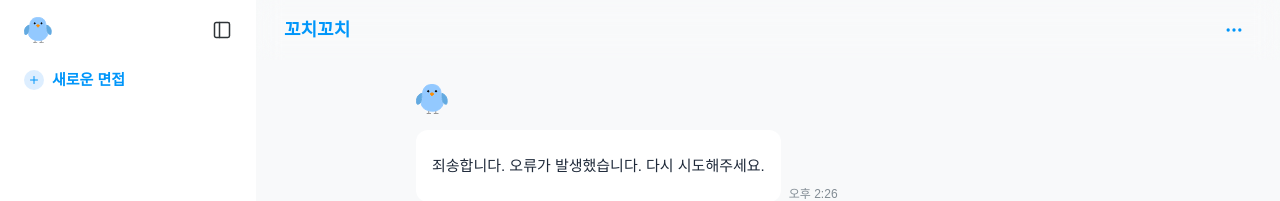
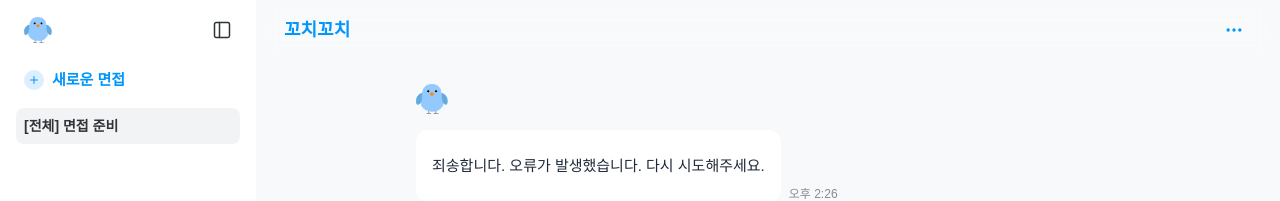
Before and after one commit to hxezu/kkochi-kkochi, a Next.js app: page /chat/1 in a window 1280 px wide. Shown: the top 201 px of the page. Built offline with nearby package versions, Linux system fonts and the light colour scheme; no server answers; a web font is replaced by a local one.

Commit message:
feat: 세션 제목 수정 및 채팅 리스트 실시간 반영 기능 추가

```diff
--- a/src/components/Chatroom/ChatSection.tsx
+++ b/src/components/Chatroom/ChatSection.tsx
@@ -5,32 +5,40 @@ import { ChatMessage } from "@/types/chat";
 import ChatMessageList from "./ChatMessageList";
 import ChatInput from "./ChatInput";
 import { useChatApi } from "@/hooks/useChatApi";
+import { useChatStore } from "@/stores/useChatStore";
 
 interface ChatSectionProps {
   sessionId: string;
   category: string;
-  messages: ChatMessage[];
-  addMessage: (sessionId: string, message: ChatMessage) => void;
 }
 
-export default function ChatSection({
-  sessionId,
-  category,
-  messages,
-  addMessage,
-}: ChatSectionProps) {
+export default function ChatSection({ sessionId, category }: ChatSectionProps) {
   const [input, setInput] = useState("");
   const [loading, setLoading] = useState(false);
   const [keyboardOffset, setKeyboardOffset] = useState(0);
   const scrollRef = useRef<HTMLDivElement>(null);
   const { sendMessage: sendApiMessage } = useChatApi();
-  const initialLoadRef = useRef(false);
 
-  // 초기 메시지 로드
+  const hasLoadedInitialMessage = useRef(false);
+  const { sessions, addMessage } = useChatStore();
+  const messages = sessions[sessionId]?.messages || [];
+
+  const [isHydrated, setIsHydrated] = useState(false);
+
+  useEffect(() => {
+    const unsub = useChatStore.persist.onFinishHydration(() => {
+      setIsHydrated(true);
+    });
+    setIsHydrated(useChatStore.persist.hasHydrated());
+    return () => unsub();
+  }, []);
+
   useEffect(() => {
     const loadInitialMessage = async () => {
-      if (messages.length === 0 && !initialLoadRef.current) {
-        initialLoadRef.current = true;
+      if (!isHydrated) return; // 아직 복원 전이면 실행 X
+      if (hasLoadedInitialMessage.current || messages.length > 0) return;
+
+      hasLoadedInitialMessage.current = true;
       setLoading(true);
 
       try {
@@ -50,22 +58,27 @@ export default function ChatSection({
         addMessage(sessionId, assistantMsg);
       } catch (error) {
         console.error("Failed to fetch initial message:", error);
-          const errorMsg: ChatMessage = {
+        addMessage(sessionId, {
           id: crypto.randomUUID(),
           role: "assistant",
           text: "죄송합니다. 오류가 발생했습니다. 다시 시도해주세요.",
           timestamp: Date.now(),
           category,
-          };
-          addMessage(sessionId, errorMsg);
+        });
       } finally {
         setLoading(false);
-        }
       }
     };
 
     loadInitialMessage();
-  }, [sessionId, messages.length, category, addMessage, sendApiMessage]);
+  }, [
+    isHydrated,
+    sessionId,
+    category,
+    messages.length,
+    addMessage,
+    sendApiMessage,
+  ]);
 
   useEffect(() => {
     scrollRef.current?.scrollTo({
@@ -74,6 +87,7 @@ export default function ChatSection({
     });
   }, [messages]);
 
+  // 키보드 높이 감지
   useEffect(() => {
     if (typeof window === "undefined" || !window.visualViewport) return;
 
@@ -106,6 +120,7 @@ export default function ChatSection({
     };
   }, []);
 
+  // Safe area 설정
   useEffect(() => {
     if (typeof window === "undefined") return;
     const safeArea = window
@@ -145,14 +160,13 @@ export default function ChatSection({
       addMessage(sessionId, botMsg);
     } catch (error) {
       console.error("Failed to send message:", error);
-      const errorMsg: ChatMessage = {
+      addMessage(sessionId, {
         id: crypto.randomUUID(),
         role: "assistant",
         text: "죄송합니다. 오류가 발생했습니다. 다시 시도해주세요.",
         timestamp: Date.now(),
         category,
-      };
-      addMessage(sessionId, errorMsg);
+      });
     } finally {
       setLoading(false);
     }
--- a/src/components/Sidebar/ChatListItem.tsx
+++ b/src/components/Sidebar/ChatListItem.tsx
@@ -3,30 +3,33 @@
 import { useEffect, useRef, useState } from "react";
 import { Ellipsis } from "lucide-react";
 import type { ChatMessage } from "@/types/chat";
-import type { Message } from "@/types/message";
 import SidebarDropdown from "./SidebarDropdown";
 
 interface ChatListItemProps {
   id: string;
-  msgs: ChatMessage[] | Message[];
+  title: string;
+  msgs: ChatMessage[];
   selected: boolean;
   onSelect: () => void;
-  onDelete?: (id: string) => void;
+  onDelete: (id: string) => void;
+  onRename: (id: string, newTitle: string) => void;
 }
 
 export default function ChatListItem({
   id,
-  msgs,
+  title,
   selected,
   onSelect,
   onDelete,
+  onRename,
 }: ChatListItemProps) {
   const [hovered, setHovered] = useState(false);
   const [menuOpen, setMenuOpen] = useState(false);
+  const [editing, setEditing] = useState(false);
+  const [newTitle, setNewTitle] = useState(title);
+  const inputRef = useRef<HTMLInputElement>(null);
   const menuRef = useRef<HTMLDivElement>(null);
   const btnRef = useRef<HTMLButtonElement>(null);
-
-  const previewText = msgs?.[0]?.text?.trim() ?? "내용이 없습니다";
 
   useEffect(() => {
     const handleClickOutside = (event: MouseEvent) => {
@@ -48,6 +51,10 @@ export default function ChatListItem({
     };
   }, [menuOpen]);
 
+  useEffect(() => {
+    if (editing) inputRef.current?.focus();
+  }, [editing]);
+
   const handleEllipsisClick = (e: React.MouseEvent) => {
     e.stopPropagation();
     setMenuOpen((prev) => !prev);
@@ -58,20 +65,60 @@ export default function ChatListItem({
     setMenuOpen(false);
   };
 
+  const handleRenameClick = () => {
+    setEditing(true);
+    setMenuOpen(false);
+  };
+
+  const handleRenameSubmit = () => {
+    const trimmed = newTitle.trim();
+    if (trimmed && trimmed !== title) {
+      onRename(id, trimmed);
+    }
+    setEditing(false);
+  };
+
+  const handleKeyDown = (e: React.KeyboardEvent) => {
+    if (e.key === "Enter") handleRenameSubmit();
+    if (e.key === "Escape") {
+      setNewTitle(title);
+      setEditing(false);
+    }
+  };
+
   return (
     <div
-      onClick={onSelect}
+      onClick={!editing ? onSelect : undefined}
       onMouseEnter={() => setHovered(true)}
       onMouseLeave={() => setHovered(false)}
-      className={`relative px-4 py-2 flex items-center rounded-lg cursor-pointer text-sm font-medium transition-colors duration-150
+      className={`relative p-2 flex items-center rounded-lg cursor-pointer text-sm font-medium transition-colors duration-150
         ${
           selected
             ? "bg-[var(--color-gray-100)] text-[var(--color-text-strong)]"
             : "text-[var(--color-gray-400)] hover:bg-[var(--background)]"
         }`}
     >
-      {/* 텍스트 영역 */}
-      <span className="flex-1 truncate font-bold">{previewText}</span>
+      <div className="flex-1 min-w-0">
+        {editing ? (
+          <input
+            ref={inputRef}
+            type="text"
+            value={newTitle}
+            onChange={(e) => setNewTitle(e.target.value)}
+            onBlur={handleRenameSubmit}
+            onKeyDown={handleKeyDown}
+            className="w-full bg-transparent border-none p-0 m-0 border-gray-300 focus:outline-none font-bold leading-tight focus:ring-0 text-sm"
+          />
+        ) : (
+          <span
+            className="truncate font-bold"
+            onDoubleClick={handleRenameClick}
+            title={title}
+          >
+            {title || "[제목 없음]"}
+          </span>
+        )}
+      </div>
 
       {/* 아이콘 영역 */}
       <div className="relative w-5 shrink-0 flex justify-end">
@@ -87,7 +134,10 @@ export default function ChatListItem({
 
         {menuOpen && (
           <div ref={menuRef} className="absolute top-full -right-2 z-50">
-            <SidebarDropdown onDelete={handleDelete} />
+            <SidebarDropdown
+              onDelete={handleDelete}
+              onRename={handleRenameClick}
+            />
           </div>
         )}
       </div>
--- a/src/components/Sidebar/SidebarChatList.tsx
+++ b/src/components/Sidebar/SidebarChatList.tsx
@@ -1,11 +1,10 @@
 "use client";
-
-import { useChat } from "@/hooks/useChat";
 import { useRouter, usePathname } from "next/navigation";
 import ChatListItem from "./ChatListItem";
+import { useChatStore } from "@/stores/useChatStore";
 
 export default function SidebarChatList() {
-  const { chatSessions, mounted, clearHistory } = useChat();
+  const { sessions, clearHistory, renameSession } = useChatStore();
   const router = useRouter();
   const pathname = usePathname();
 
@@ -13,29 +12,21 @@ export default function SidebarChatList() {
     ? pathname.split("/chat/")[1]
     : null;
 
-  if (!mounted) {
-    return <div className="text-gray-400 text-sm p-2">로딩 중...</div>;
-  }
-
-  const chatEntries = Object.entries(chatSessions);
-
-  if (chatEntries.length === 0) {
-    return <></>;
-  }
+  const chatEntries = Object.entries(sessions);
+  if (chatEntries.length === 0) return null;
 
   return (
     <div className="space-y-1">
-      {chatEntries.map(([id, msgs]) => (
+      {chatEntries.map(([id, session]) => (
         <ChatListItem
           key={id}
           id={id}
-          msgs={msgs}
+          title={session.title}
+          msgs={session.messages}
           selected={selectedChatId === id}
           onSelect={() => router.push(`/chat/${id}`)}
-          onDelete={(chatId) => {
-            clearHistory(chatId);
-            if (selectedChatId === chatId) router.push("/");
-          }}
+          onDelete={(id) => clearHistory(id)}
+          onRename={(id, newTitle) => renameSession(id, newTitle)}
         />
       ))}
     </div>
--- a/src/components/Sidebar/SidebarDropdown.tsx
+++ b/src/components/Sidebar/SidebarDropdown.tsx
@@ -4,7 +4,7 @@ import { Pencil, Trash2 } from "lucide-react";
 
 interface SidebarDropdownProps {
   onDelete: () => void;
-  onRename?: () => void;
+  onRename: () => void;
 }
 
 export default function SidebarDropdown({
@@ -13,20 +13,20 @@ export default function SidebarDropdown({
 }: SidebarDropdownProps) {
   return (
     <div
-      className="w-40 bg-white rounded-lg shadow-lg border border-gray-200 py-1 animate-fadeIn
+      className="w-40 bg-white rounded-lg shadow-lg border border-gray-200 p-2 animate-fadeIn
         backdrop-blur-sm"
       onClick={(e) => e.stopPropagation()}
     >
       <button
         onClick={onRename}
-        className="w-full px-4 py-2 text-left text-sm  hover:bg-gray-100 flex items-center gap-2 cursor-pointer "
+        className="w-full px-4 py-2 text-left text-sm rounded-lg  hover:bg-gray-100 flex items-center gap-2 cursor-pointer "
       >
         <Pencil size={16} />
         제목 수정
       </button>
       <button
         onClick={onDelete}
-        className="w-full px-4 py-2 text-left text-sm text-(--red) hover:bg-red-50 flex items-center gap-2 cursor-pointer"
+        className="w-full px-4 py-2 text-left text-sm text-(--red) rounded-lg hover:bg-red-50 flex items-center gap-2 cursor-pointer"
       >
         <Trash2 size={16} />
         채팅 삭제
--- /dev/null
+++ b/src/stores/useChatStore.ts
@@ -0,0 +1,78 @@
+// useChatStore.ts
+"use client";
+
+import { create } from "zustand";
+import { persist } from "zustand/middleware";
+import type { ChatMessage } from "@/types/chat";
+
+type ChatSession = {
+  title: string;
+  messages: ChatMessage[];
+};
+
+type ChatState = {
+  sessions: Record<string, ChatSession>;
+  hasHydrated: boolean;
+  setHasHydrated: (v: boolean) => void;
+  addMessage: (sessionId: string, message: ChatMessage) => void;
+  renameSession: (sessionId: string, newTitle: string) => void;
+  clearHistory: (sessionId?: string) => void;
+};
+
+export const useChatStore = create<ChatState>()(
+  persist(
+    (set, get) => ({
+      sessions: {},
+      hasHydrated: false,
+      setHasHydrated: (v) => set({ hasHydrated: v }),
+
+      addMessage: (sessionId, message) => {
+        const { sessions } = get();
+        const existing = sessions[sessionId];
+        const title = existing?.title ?? `[${message.category}] 면접 준비`;
+
+        set({
+          sessions: {
+            ...sessions,
+            [sessionId]: {
+              title,
+              messages: [...(existing?.messages || []), message],
+            },
+          },
+        });
+      },
+
+      renameSession: (sessionId, newTitle) => {
+        const { sessions } = get();
+        const target = sessions[sessionId];
+        if (!target) return;
+        set({
+          sessions: {
+            ...sessions,
+            [sessionId]: {
+              ...target,
+              title: newTitle,
+            },
+          },
+        });
+      },
+
+      clearHistory: (sessionId) => {
+        const { sessions } = get();
+        if (sessionId) {
+          const copy = { ...sessions };
+          delete copy[sessionId];
+          set({ sessions: copy });
+        } else {
+          set({ sessions: {} });
+        }
+      },
+    }),
+    {
+      name: "chatSessions",
+      onRehydrateStorage: () => (state) => {
+        state?.setHasHydrated(true); // ✅ hydration 완료 신호
+      },
+    }
+  )
+);
```
Also changed, not shown: src/app/chat/[sessionId]/page.tsx (+6 -16 lines), src/hooks/useChat.ts (deleted, +0 -84 lines). Lines whose indentation alone changed are shown as unchanged.
